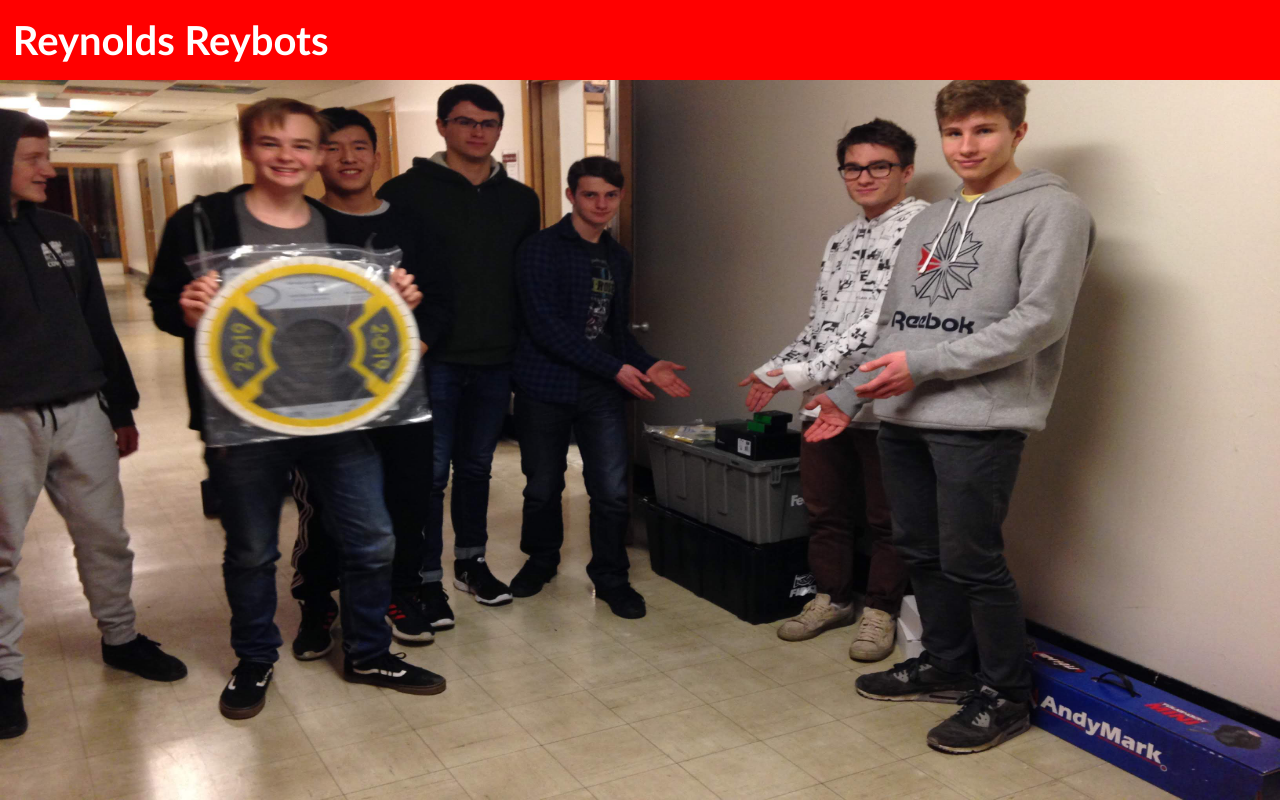
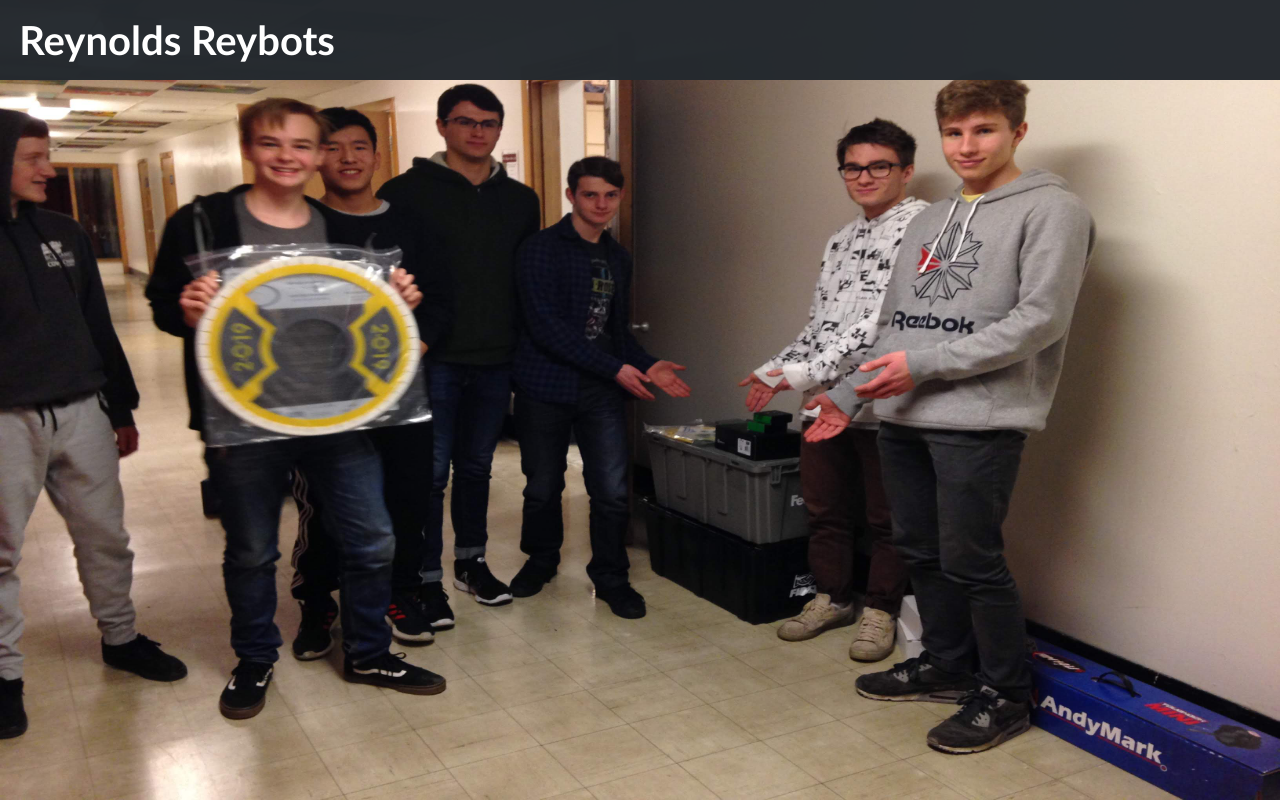
Before and after one commit to frc7787/frc7787, a plain HTML site: page index.html in a window 1280 px wide. Drawn offline with nearby package versions, Linux system fonts and the light colour scheme.

Commit message:
Change the color

```diff
--- a/css/style.css
+++ b/css/style.css
@@ -22,6 +22,8 @@ div {margin: 0px;padding: 0px;}
   -webkit-align-items: center;
   -ms-flex-align: center;
   align-items: center;
+  background-color: rgba(36,41,46,0.98);
+  color: #fff;
   width: 100%;
   height: 10%;
 }
@@ -40,7 +42,7 @@ color: #fff;
 }
 
 h1 {
-  margin: 0% 0% 0% 1%;
+  margin: 0% 0% 0% 1.5%;
   padding: 0px;
   font-size: 5vh;
   vertical-align: middle;
--- a/index.html
+++ b/index.html
@@ -12,7 +12,7 @@
 
 	<body>
 		<div class="top">
-			<div style="background-color: red;" class="nav">
+			<div class="nav">
 				<h1><span class="rey">Reynolds </span>Reybots</h1>
 				<!-- Menu bar -->
 				<!--  <div class="topnav">
```
